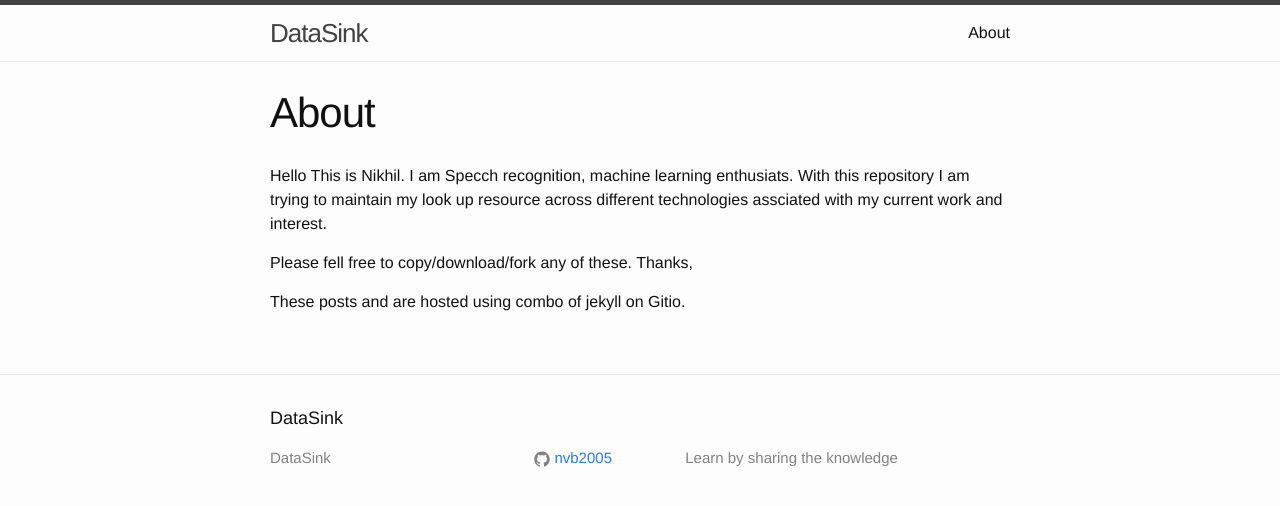
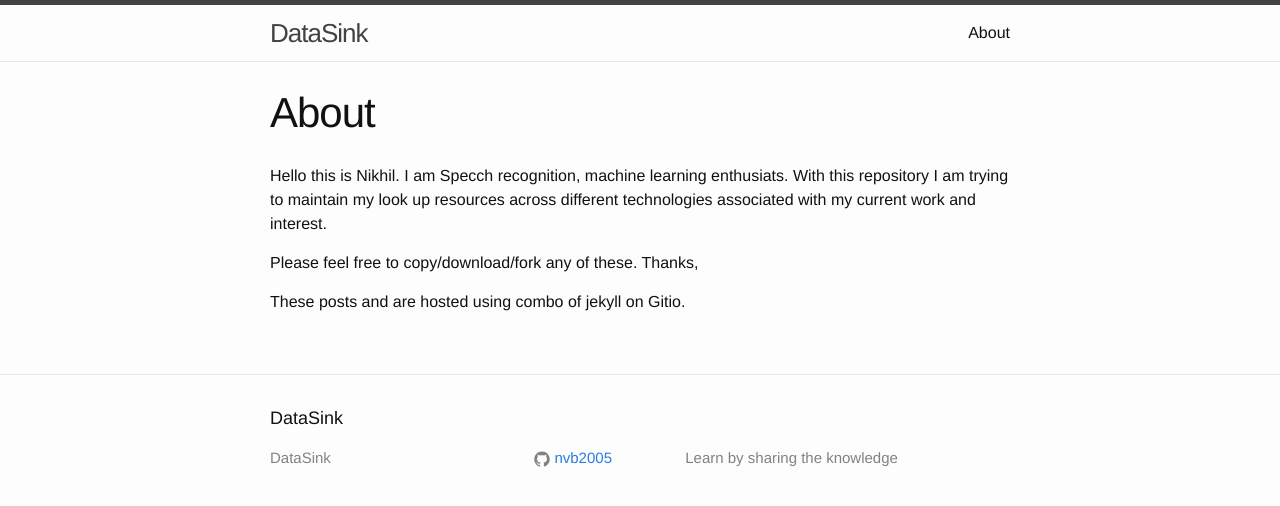
Before and after one commit to nvb2005/dataSink, a Jekyll site: the page built from about.md, in a window 1280 px wide. Shown: the top 506 px of the page. Built offline with Jekyll 4.4.1, drawn with Linux system fonts in a browser that asks for light colours.

Commit message:
Update about.md

```diff
--- a/about.md
+++ b/about.md
@@ -3,9 +3,9 @@ layout: page
 title: About
 permalink: /about/
 ---
-Hello This is Nikhil. I am Specch recognition, machine learning enthusiats. With this repository I am trying to maintain my look up resource across different technologies assciated with my current work and interest.
+Hello this is Nikhil. I am Specch recognition, machine learning enthusiats. With this repository I am trying to maintain my look up resources across different technologies associated with my current work and interest.
 
-Please fell free to copy/download/fork any of these.
+Please feel free to copy/download/fork any of these.
 Thanks,
 
 These posts and are hosted using combo of jekyll on Gitio.
```
